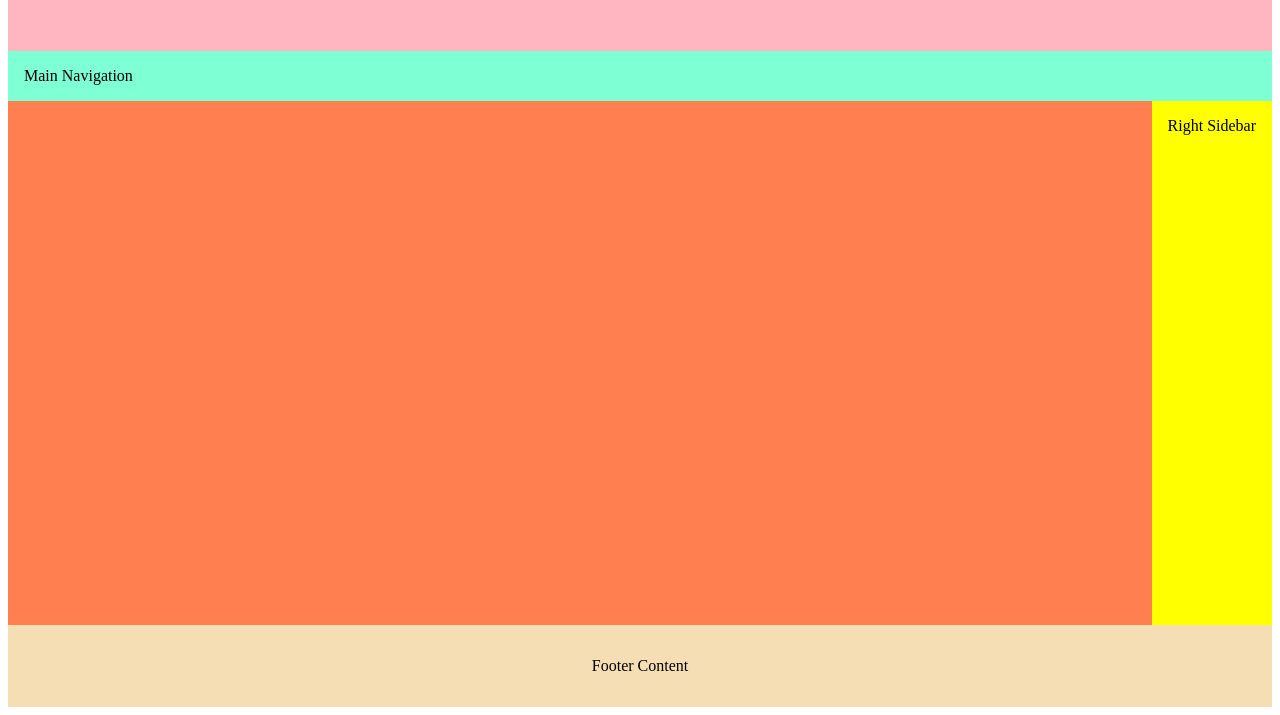
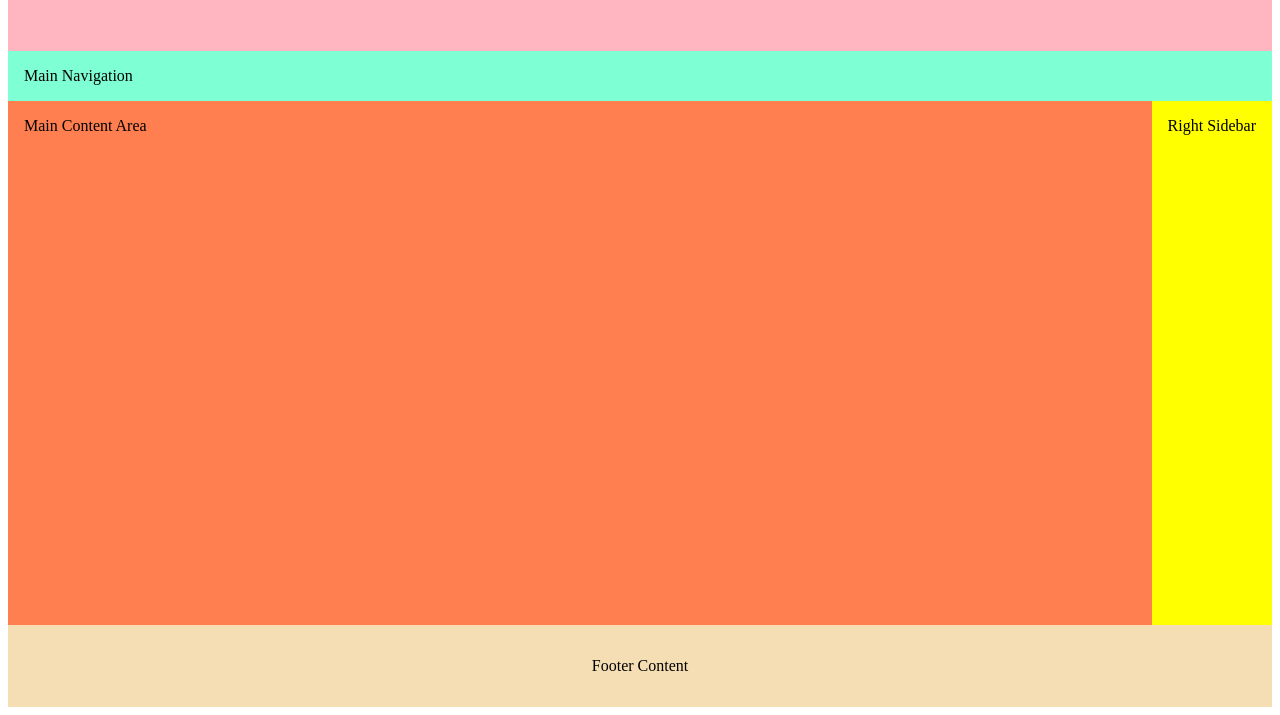
Before and after one commit to kimkwatson/wdd230, a plain HTML site: page week01/holygrail.html in a window 1280 px wide. Shown: the part 101-816 px from the top of the page. Drawn offline with Linux system fonts and the light colour scheme.

Commit message:
css changes

```diff
--- a/week01/holygrail.html
+++ b/week01/holygrail.html
@@ -11,7 +11,7 @@
         <h1 contenteditable>Header</h1>
       </header>
       <nav>Main Navigation</nav>
-      <main contenteditable></main>
+      <main contenteditable>Main Content Area</main>
       <div class="right-sidebar" contenteditable>Right Sidebar</div>
       <footer contenteditable>Footer Content</footer>
 </body>
--- a/week01/styles/holygrail.css
+++ b/week01/styles/holygrail.css
@@ -19,6 +19,7 @@ body {
 
   main {
     background: coral;
+    padding: 1rem;
     height: 100%;
     grid-column: 1 / 3;
   }
```
